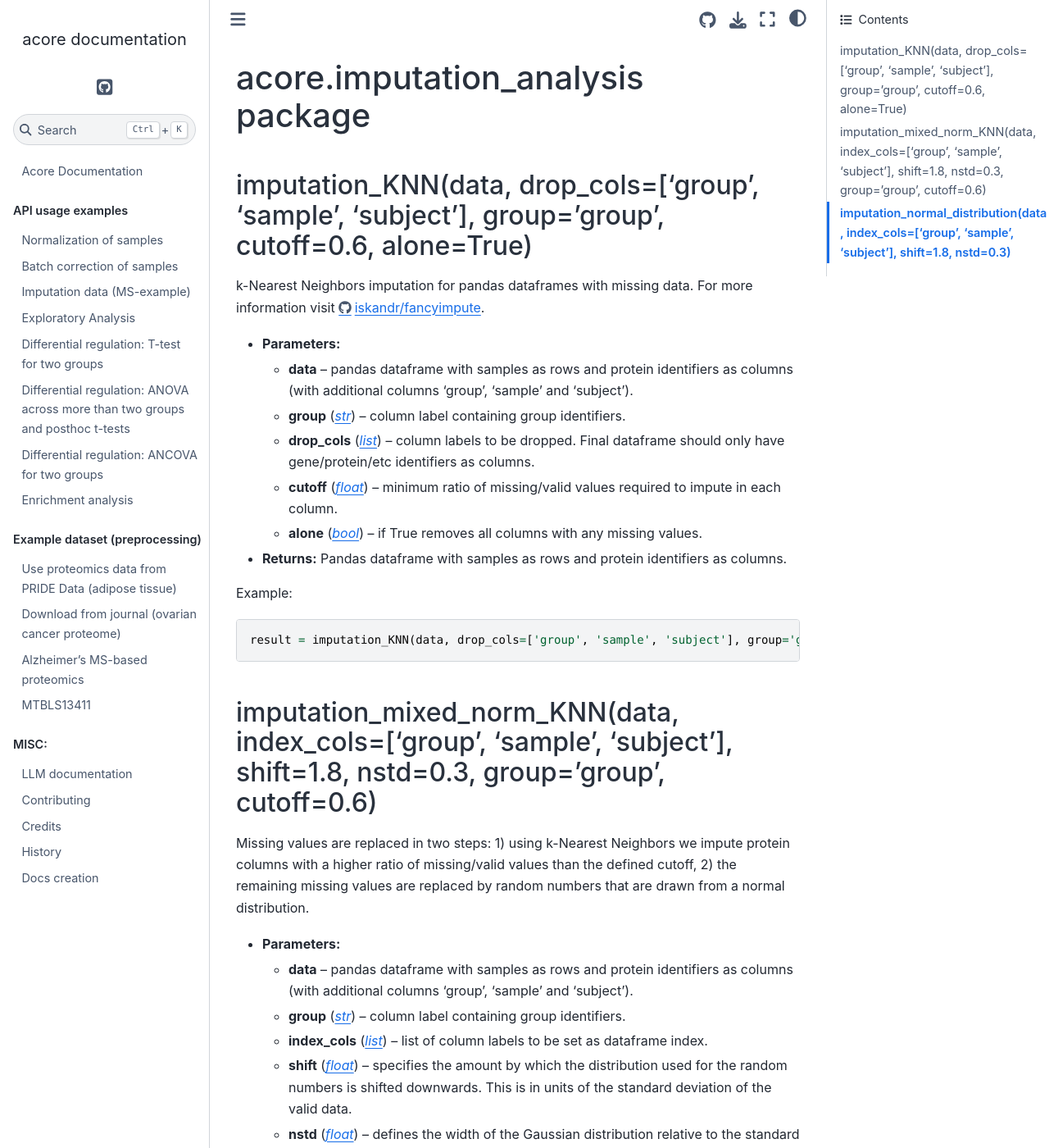
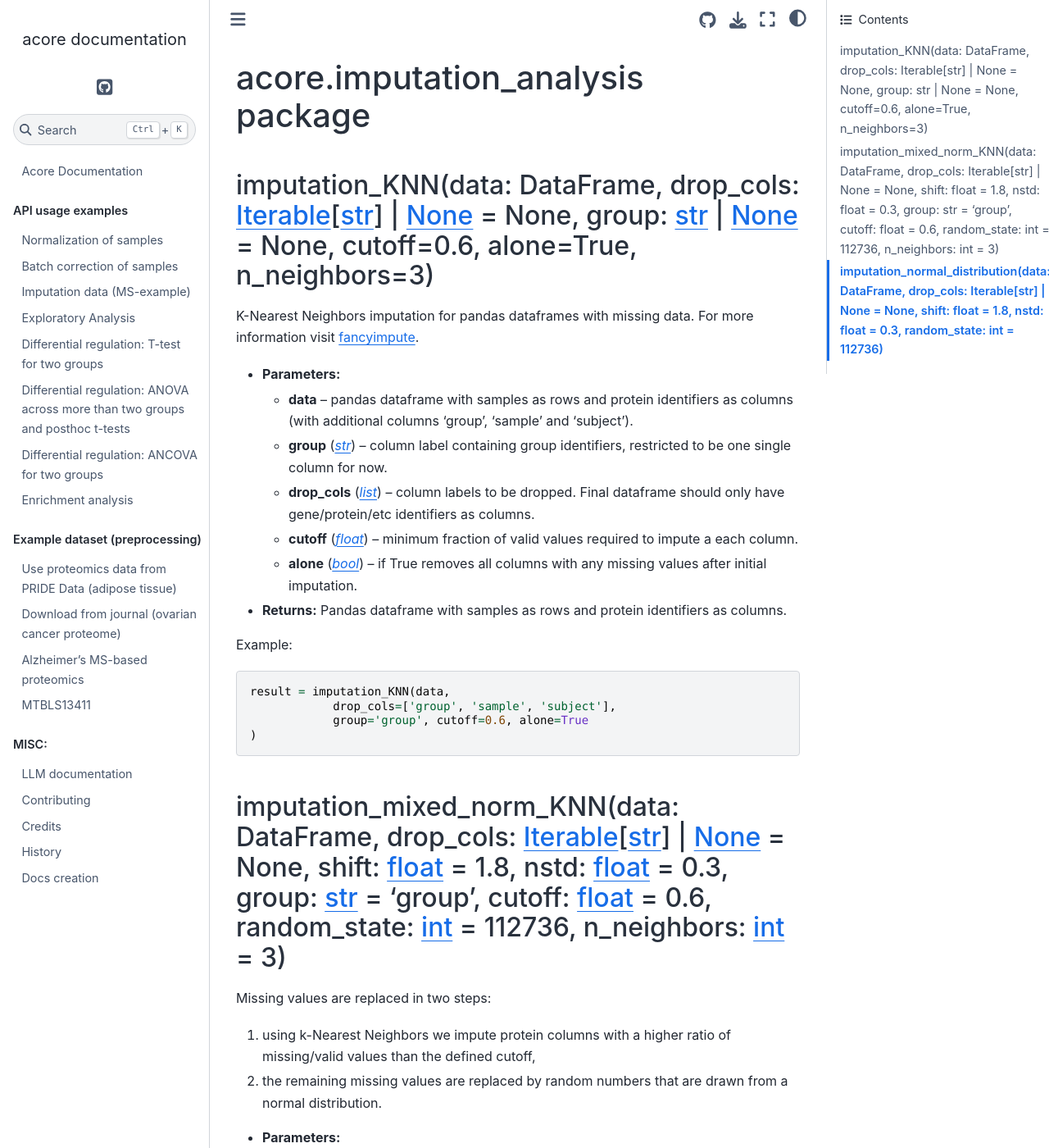
Before and after one commit to Multiomics-Analytics-Group/acore, a Sphinx documentation site: the page built from docs/markdown_ref/acore.imputation_analysis.md, in a window 1280 px wide and 1400 px high. Shown: the whole window at 82% size. Built offline with Sphinx 7.4.7 and the Sphinx Book theme 1.1.4, drawn with Linux system fonts in a browser that asks for light colours; pages that are not in the unit, such as notebooks, are missing from menus; a script that is not in the unit is left out; some of the changed text lies outside the part shown.

Commit message:
docs: update markdown reference

````diff
--- a/docs/markdown_ref/acore.imputation_analysis.md
+++ b/docs/markdown_ref/acore.imputation_analysis.md
@@ -1,59 +1,99 @@
 # acore.imputation_analysis package
 
-### imputation_KNN(data, drop_cols=['group', 'sample', 'subject'], group='group', cutoff=0.6, alone=True)
+### imputation_KNN(data: DataFrame, drop_cols: [Iterable](https://docs.python.org/3/library/typing.html#typing.Iterable)[[str](https://docs.python.org/3/library/stdtypes.html#str)] | [None](https://docs.python.org/3/library/constants.html#None) = None, group: [str](https://docs.python.org/3/library/stdtypes.html#str) | [None](https://docs.python.org/3/library/constants.html#None) = None, cutoff=0.6, alone=True, n_neighbors=3)
 
-k-Nearest Neighbors imputation for pandas dataframes with missing data. For more information visit [https://github.com/iskandr/fancyimpute/blob/master/fancyimpute/knn.py](https://github.com/iskandr/fancyimpute/blob/master/fancyimpute/knn.py).
+K-Nearest Neighbors imputation for pandas dataframes with missing data. For more
+information visit [fancyimpute](https://github.com/iskandr/fancyimpute/blob/HEAD/fancyimpute/knn.py).
 
 * **Parameters:**
-  * **data** – pandas dataframe with samples as rows and protein identifiers as columns (with additional columns ‘group’, ‘sample’ and ‘subject’).
-  * **group** ([*str*](https://docs.python.org/3/library/stdtypes.html#str)) – column label containing group identifiers.
-  * **drop_cols** ([*list*](https://docs.python.org/3/library/stdtypes.html#list)) – column labels to be dropped. Final dataframe should only have gene/protein/etc identifiers as columns.
-  * **cutoff** ([*float*](https://docs.python.org/3/library/functions.html#float)) – minimum ratio of missing/valid values required to impute in each column.
-  * **alone** ([*bool*](https://docs.python.org/3/library/functions.html#bool)) – if True removes all columns with any missing values.
+  * **data** – pandas dataframe with samples as rows and protein identifiers as
+    columns (with additional columns ‘group’, ‘sample’ and ‘subject’).
+  * **group** ([*str*](https://docs.python.org/3/library/stdtypes.html#str)) – column label containing group identifiers, restricted to be one
+    single column for now.
+  * **drop_cols** ([*list*](https://docs.python.org/3/library/stdtypes.html#list)) – column labels to be dropped. Final dataframe should only
+    have gene/protein/etc identifiers as columns.
+  * **cutoff** ([*float*](https://docs.python.org/3/library/functions.html#float)) – minimum fraction of valid values required to impute
+    a each column.
+  * **alone** ([*bool*](https://docs.python.org/3/library/functions.html#bool)) – if True removes all columns with any missing values after initial
+    imputation.
 * **Returns:**
   Pandas dataframe with samples as rows and protein identifiers as columns.
 
 Example:
 
 ```default
-result = imputation_KNN(data, drop_cols=['group', 'sample', 'subject'], group='group', cutoff=0.6, alone=True)
+result = imputation_KNN(data,
+            drop_cols=['group', 'sample', 'subject'],
+            group='group', cutoff=0.6, alone=True
+)
 ```
 
-### imputation_mixed_norm_KNN(data, index_cols=['group', 'sample', 'subject'], shift=1.8, nstd=0.3, group='group', cutoff=0.6)
+### imputation_mixed_norm_KNN(data: DataFrame, drop_cols: [Iterable](https://docs.python.org/3/library/typing.html#typing.Iterable)[[str](https://docs.python.org/3/library/stdtypes.html#str)] | [None](https://docs.python.org/3/library/constants.html#None) = None, shift: [float](https://docs.python.org/3/library/functions.html#float) = 1.8, nstd: [float](https://docs.python.org/3/library/functions.html#float) = 0.3, group: [str](https://docs.python.org/3/library/stdtypes.html#str) = 'group', cutoff: [float](https://docs.python.org/3/library/functions.html#float) = 0.6, random_state: [int](https://docs.python.org/3/library/functions.html#int) = 112736, n_neighbors: [int](https://docs.python.org/3/library/functions.html#int) = 3)
 
-Missing values are replaced in two steps: 1) using k-Nearest Neighbors we impute protein columns with a higher ratio of missing/valid values than the defined cutoff,     2) the remaining missing values are replaced by random numbers that are drawn from a normal distribution.
+Missing values are replaced in two steps:
+
+1. using k-Nearest Neighbors we impute protein columns with a higher ratio of
+   missing/valid values than the defined cutoff,
+2. the remaining missing values are replaced by random numbers that are drawn
+   from a normal distribution.
 
 * **Parameters:**
-  * **data** – pandas dataframe with samples as rows and protein identifiers as columns (with additional columns ‘group’, ‘sample’ and ‘subject’).
+  * **data** – pandas dataframe with samples as rows and protein identifiers as
+    columns (with additional columns ‘group’, ‘sample’ and ‘subject’).
   * **group** ([*str*](https://docs.python.org/3/library/stdtypes.html#str)) – column label containing group identifiers.
-  * **index_cols** ([*list*](https://docs.python.org/3/library/stdtypes.html#list)) – list of column labels to be set as dataframe index.
-  * **shift** ([*float*](https://docs.python.org/3/library/functions.html#float)) – specifies the amount by which the distribution used for the random numbers is shifted downwards. This is in units of the                         standard deviation of the valid data.
-  * **nstd** ([*float*](https://docs.python.org/3/library/functions.html#float)) – defines the width of the Gaussian distribution relative to the standard deviation of measured values.                         A value of 0.5 would mean that the width of the distribution used for drawing random numbers is half of the standard deviation of the data.
-  * **cutoff** ([*float*](https://docs.python.org/3/library/functions.html#float)) – minimum ratio of missing/valid values required to impute in each column.
+  * **drop_cols** ([*list*](https://docs.python.org/3/library/stdtypes.html#list)) – list of column labels to be set as dataframe index.
+  * **shift** ([*float*](https://docs.python.org/3/library/functions.html#float)) – specifies the amount by which the distribution used for the
+    random numbers is shifted downwards. This is in units of the
+    standard deviation of the valid data.
+  * **nstd** ([*float*](https://docs.python.org/3/library/functions.html#float)) – defines the width of the Gaussian distribution relative to the
+    standard deviation of measured values. A value of 0.5 would mean
+    that the width of the distribution used for drawing random
+    numbers is half of the standard deviation of the data.
+  * **cutoff** ([*float*](https://docs.python.org/3/library/functions.html#float)) – minimum ratio of missing/valid values required to
+    impute in each column.
 * **Returns:**
   Pandas dataframe with samples as rows and protein identifiers as columns.
 
 Example:
 
 ```default
-result = imputation_mixed_norm_KNN(data, index_cols=['group', 'sample', 'subject'], shift = 1.8, nstd = 0.3, group='group', cutoff=0.6)
+result = imputation_mixed_norm_KNN(data,
+            drop_cols=['group', 'sample', 'subject'],
+            shift = 1.8, nstd = 0.3, group='group', cutoff=0.6
+)
 ```
 
-### imputation_normal_distribution(data, index_cols=['group', 'sample', 'subject'], shift=1.8, nstd=0.3)
+### imputation_normal_distribution(data: DataFrame, drop_cols: [Iterable](https://docs.python.org/3/library/typing.html#typing.Iterable)[[str](https://docs.python.org/3/library/stdtypes.html#str)] | [None](https://docs.python.org/3/library/constants.html#None) = None, shift: [float](https://docs.python.org/3/library/functions.html#float) = 1.8, nstd: [float](https://docs.python.org/3/library/functions.html#float) = 0.3, random_state: [int](https://docs.python.org/3/library/functions.html#int) = 112736)
 
-Missing values will be replaced by random numbers that are drawn from a normal distribution. The imputation is done for each sample (across all proteins) separately.
-For more information visit [http://www.coxdocs.org/doku.php?id=perseus:user:activities:matrixprocessing:imputation:replacemissingfromgaussian](http://www.coxdocs.org/doku.php?id=perseus:user:activities:matrixprocessing:imputation:replacemissingfromgaussian).
+Missing values will be replaced by random numbers that are drawn from a normal
+distribution. The imputation is done for each sample (across all proteins)
+separately.
+For more information visit [replacemissingfromgaussian](https://cox-labs.github.io/coxdocs/replacemissingfromgaussian.html) in coxdocs from MaxQuant.
+The basic assumptions is that given normally distributed missing values in a sample
+are low abundant and are therefore replace with a downshifted minimum value.
+There is no control on if the drawn replacement values are below the absolute
+observed minimum of that protein at all, which can lead to false positives or
+negatives in differential expression analysis that considers imputed values.
 
 * **Parameters:**
-  * **data** – pandas dataframe with samples as rows and protein identifiers as columns (with additional columns ‘group’, ‘sample’ and ‘subject’).
-  * **index_cols** ([*list*](https://docs.python.org/3/library/stdtypes.html#list)) – list of column labels to be set as dataframe index.
-  * **shift** ([*float*](https://docs.python.org/3/library/functions.html#float)) – specifies the amount by which the distribution used for the random numbers is shifted downwards. This is in units of the standard deviation of the valid data.
-  * **nstd** ([*float*](https://docs.python.org/3/library/functions.html#float)) – defines the width of the Gaussian distribution relative to the standard deviation of measured values. A value of 0.5 would mean that the width of the distribution used for drawing random numbers is half of the standard deviation of the data.
+  * **data** – pandas dataframe with samples as rows and protein identifiers as
+    columns (with additional columns ‘group’, ‘sample’ and ‘subject’).
+  * **drop_cols** ([*list*](https://docs.python.org/3/library/stdtypes.html#list)) – list of column labels to be dropped from the imputation.
+  * **shift** ([*float*](https://docs.python.org/3/library/functions.html#float)) – specifies the amount by which the distribution used for the
+    random numbers is shifted downwards. This is in units of the
+    standard deviation of the valid data.
+  * **nstd** ([*float*](https://docs.python.org/3/library/functions.html#float)) – defines the width of the Gaussian distribution relative to the
+    standard deviation of measured values. A value of 0.5 would mean
+    that the width of the distribution used for drawing random
+    numbers is half of the standard deviation of the data.
 * **Returns:**
   Pandas dataframe with samples as rows and protein identifiers as columns.
 
 Example:
 
 ```default
-result = imputation_normal_distribution(data, index_cols=['group', 'sample', 'subject'], shift = 1.8, nstd = 0.3)
+result = imputation_normal_distribution(data,
+            drop_cols=['group', 'sample', 'subject'],
+            shift = 1.8, nstd = 0.3
+)
 ```
````
